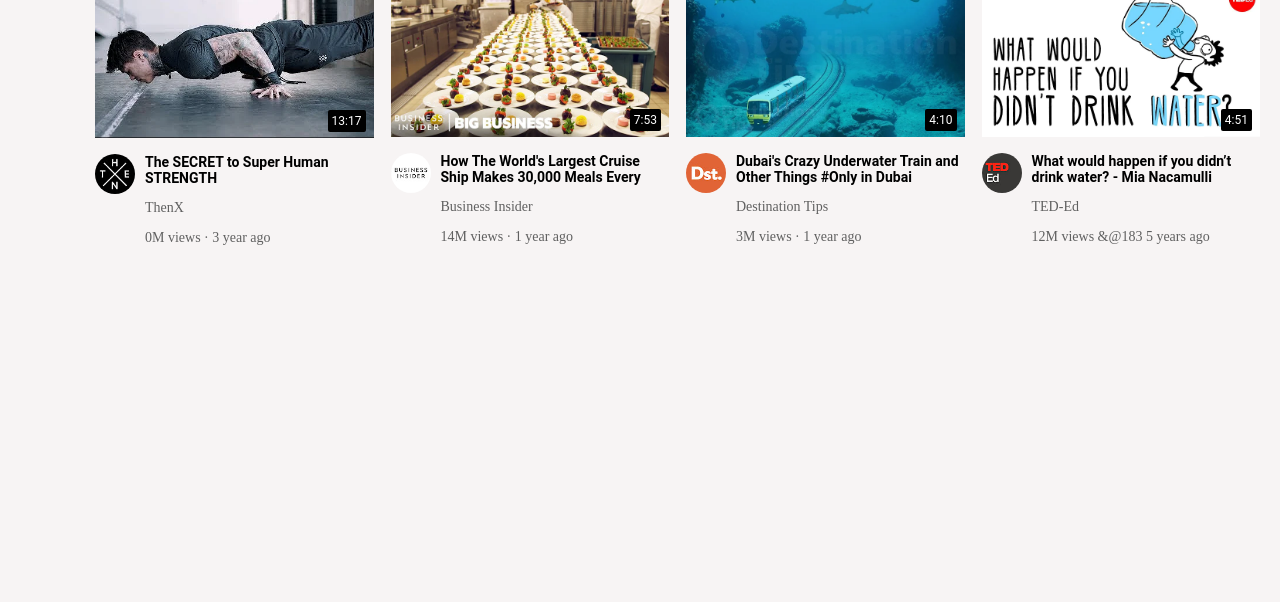
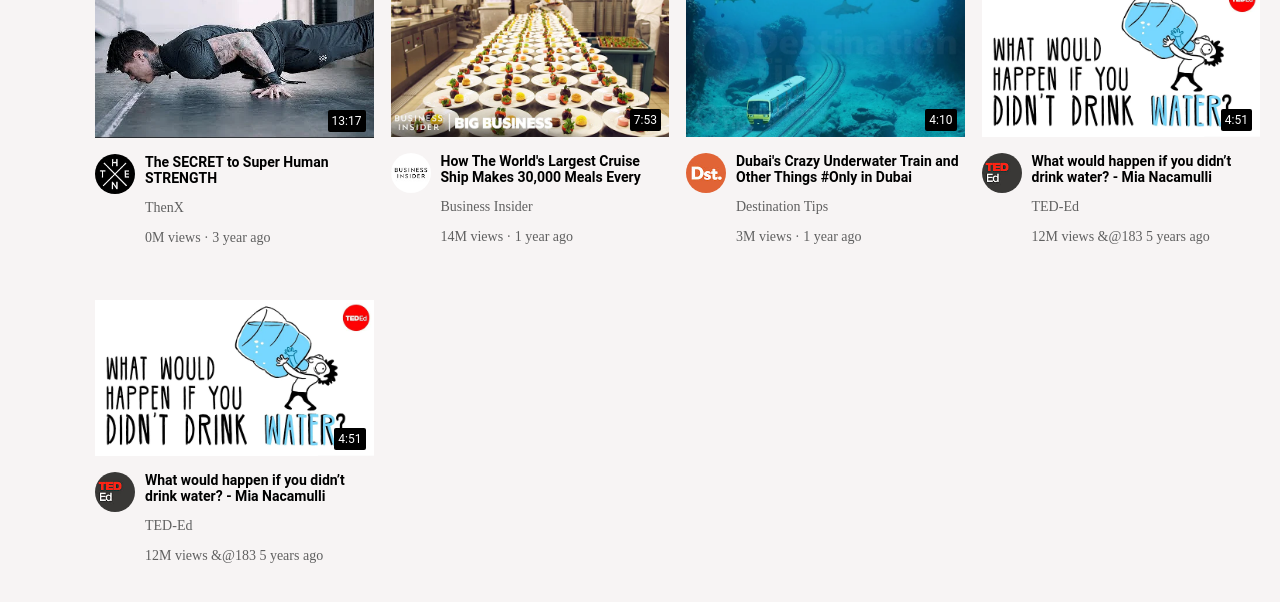
Before and after one commit to sagarmatha2020/nenu.git.io, a plain HTML site: page index.html in a window 1280 px wide. Shown: the part 728-1330 px from the top of the page. Drawn offline with Linux system fonts and the light colour scheme.

Commit message:
index.html

```diff
--- a/index.html
+++ b/index.html
@@ -386,6 +386,32 @@
                     </div>
                 </div>
             </div>
+
+
+
+            <div class="video-preview">
+                <div class="thumbnail-photo-top">
+                    <img class="thumbnail-photo" src="thumbnail-pictures/thumbnail-12.webp">
+                    <div class="video-time">4:51</div>
+                </div>
+                <div class="profile-discription-grid"">
+                    <div class="channel-photo">
+                        <img class="profile-photo" src="profile-pictures/channel-12.jpeg">
+                    </div>
+                    <div class="video-discription">
+                        <p class="video-title">
+                            What would happen if you didn’t drink water? - Mia Nacamulli
+                        </p>
+                        <p class="video-author">
+                            TED-Ed
+                        </p>
+                        <p class="video-stats">
+                            12M views &@183 5 years ago
+                        </p>
+                    </div>
+                </div>
+            </div>
+
         </div>
     </body>
 </html>
```
